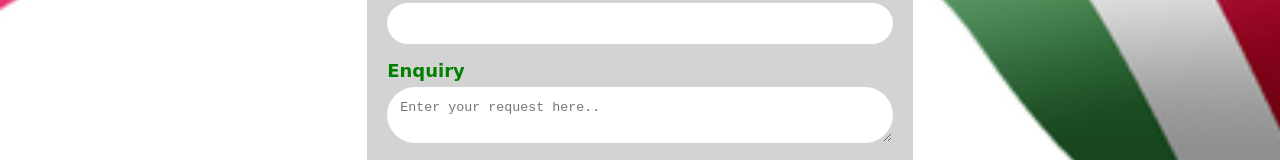
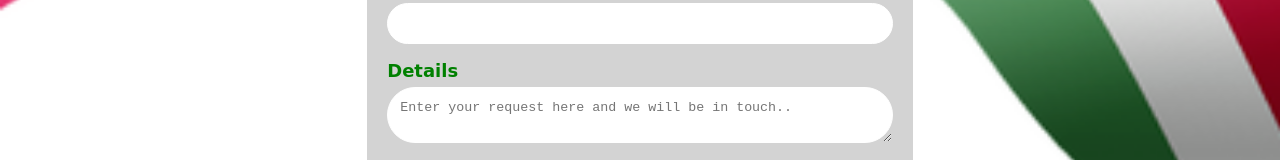
Before and after one commit to mihaelagiorgiana92/Menu-page, a plain HTML site: page index.html in a window 1280 px wide. Shown: the part 1591-1751 px from the top of the page. Drawn offline with Linux system fonts and the light colour scheme; a web font is replaced by a local one.

Commit message:
Update index.html
updated label

```diff
--- a/index.html
+++ b/index.html
@@ -67,8 +67,8 @@
         <label for="yemail">Your email</label>
         <input type="text" name="" id="yemail">
 
-        <label for="enquiry">Enquiry</label>
-        <textarea name="enquiry" id="" placeholder="Enter your request here.."></textarea>
+        <label for="enquiry">Details</label>
+        <textarea name="enquiry" id="" placeholder="Enter your request here and we will be in touch.."></textarea>
         <input type="submit" name="" id="enquiry">
       </form>
     </div>
```
